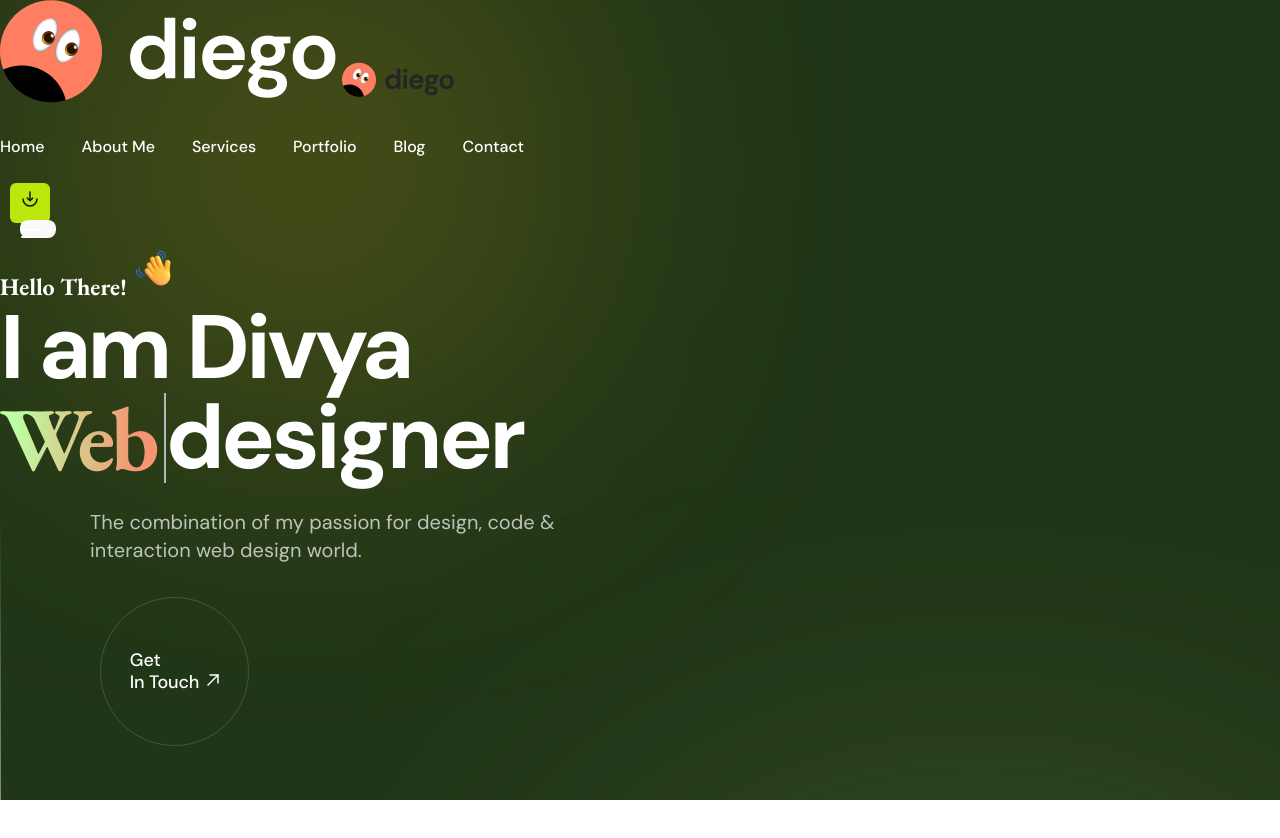
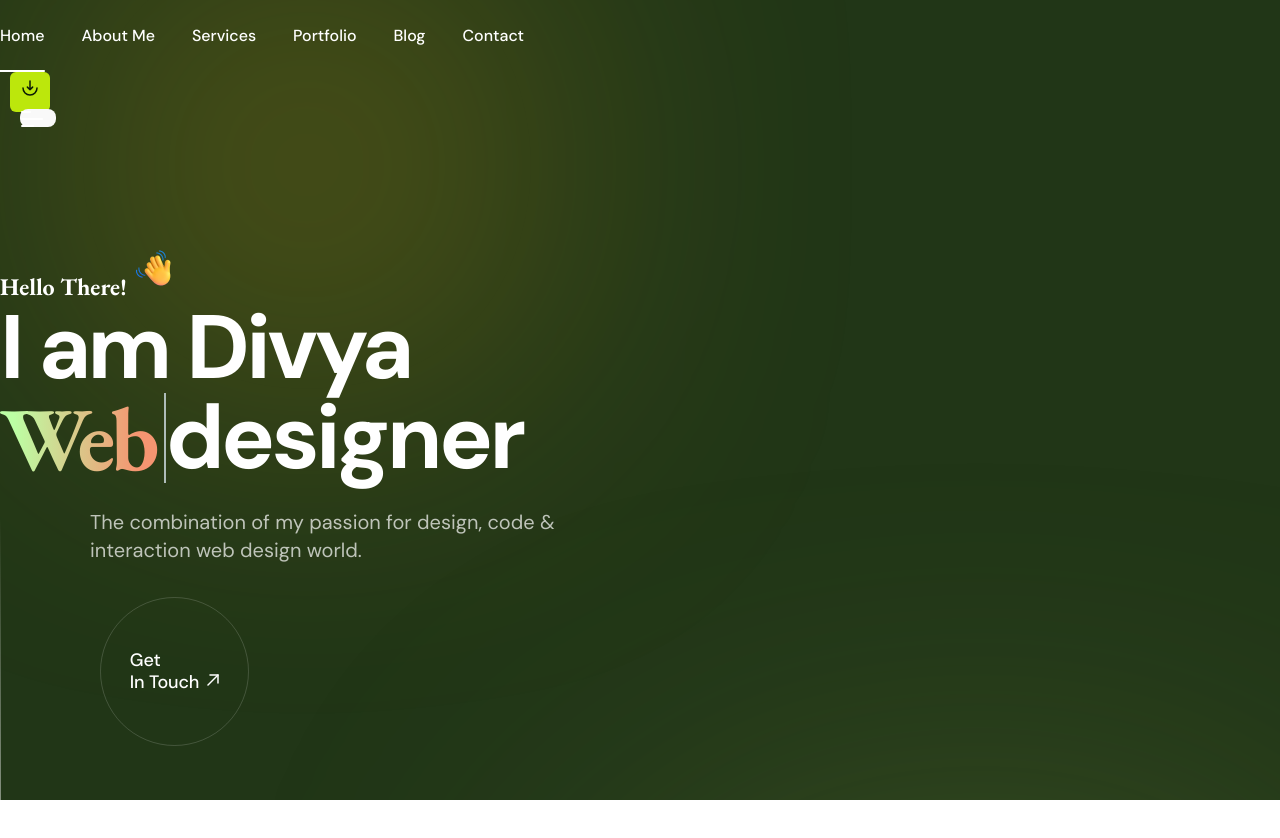
Before and after one commit to saurabh3103-stack/divya-portfolio, a React (Vite) app: page / in a window 1280 px wide. Shown: the top 838 px of the page. Built offline with nearby package versions, Linux system fonts and the light colour scheme; a web font is replaced by a local one.

Commit message:
initial commit

```diff
--- a/src/Component/Navbar.jsx
+++ b/src/Component/Navbar.jsx
@@ -15,12 +15,12 @@ const Navbar = () => {
          <div class="row align-items-center">
             <div class="col-xl-2 col-lg-2 col-md-5 col-6">
                <div class="logo">
-                  <a class="logo-white" href="index.html">
+                  {/* <a class="logo-white" href="index.html">
                      <img data-width="115" src="img/logo/logo.png" alt=""/>
                   </a>
                   <a class="logo-black" href="index.html">
                      <img data-width="115" src="img/logo/logo-black.png" alt=""/>
-                  </a>
+                  </a> */}
                </div>
             </div>
             <div class="col-xl-6 col-lg-7 d-none d-lg-block">
```
